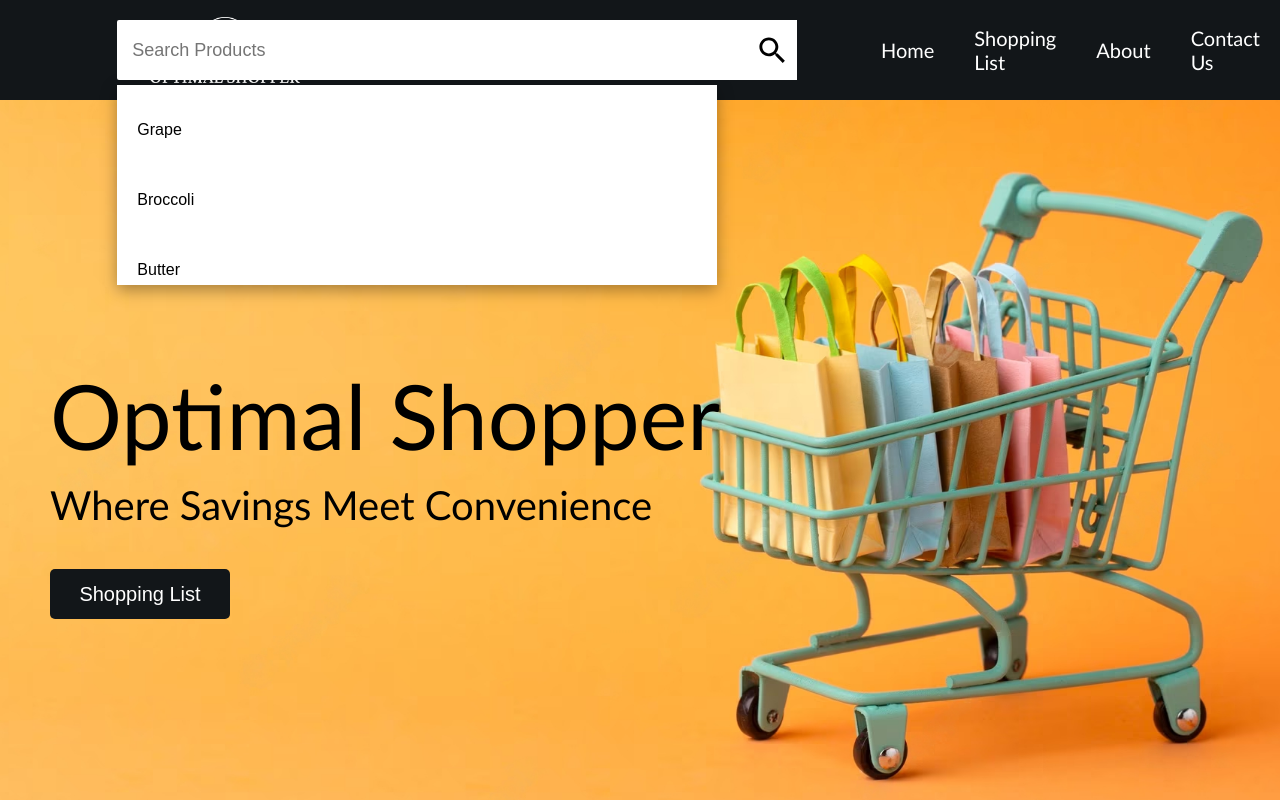
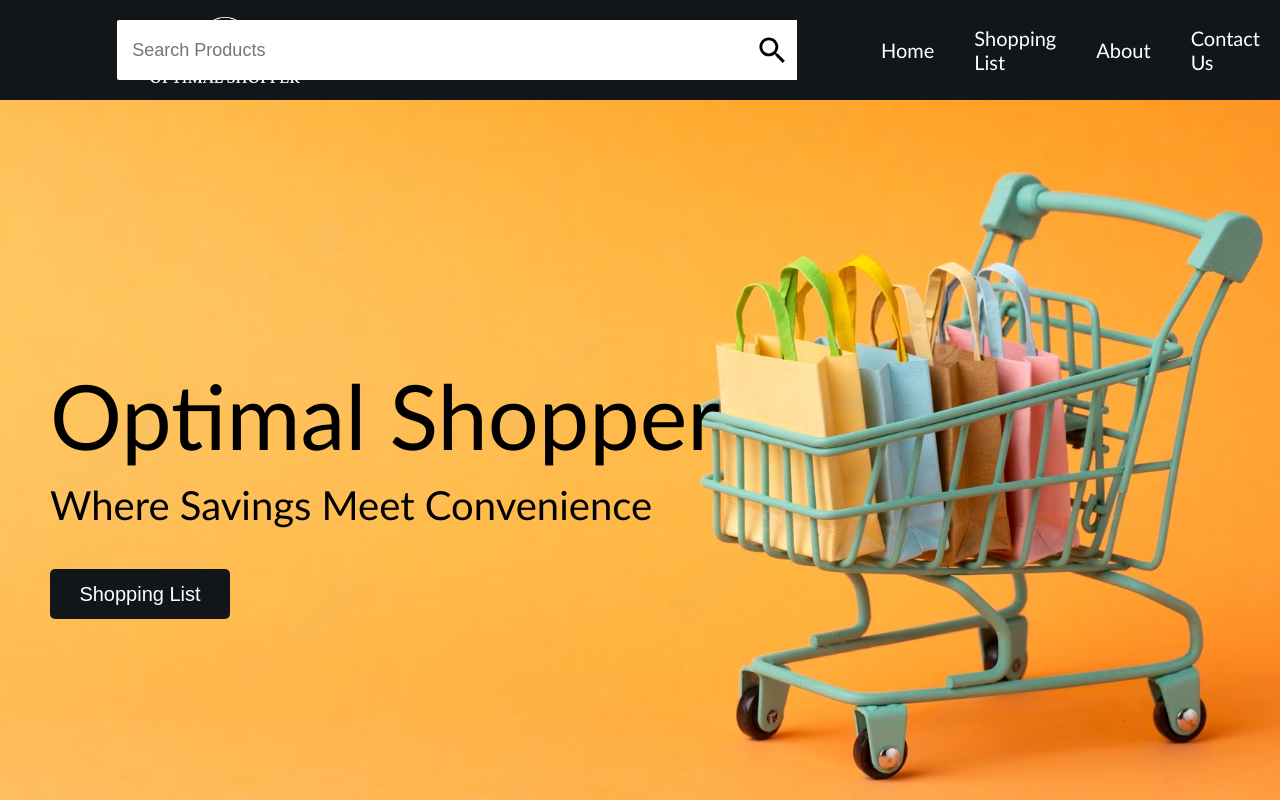
Before and after one commit to Dudemario/GroceryWebApp, a React (Create React App) app in the folder grocery_webapp/: page / in a window 1280 px wide. Shown: the top 800 px of the page. Built offline with nearby package versions, Linux system fonts and the light colour scheme.

Commit message:
minor fixes

```diff
--- a/grocery_webapp/src/components/SearchBar.js
+++ b/grocery_webapp/src/components/SearchBar.js
@@ -11,15 +11,7 @@ function SearchBar({placeholder, data}) {
             <SearchIcon />
         </div>
       </div>
-      <div className="dataResult">
-        {data.map((value, key) => {
-          return  (
-            <a className="dataItem" href={value.link} target="_blank">
-            {" "}
-            {value.title} </a>
-        );
-        })}
-      </div>
+
     </div>
   )
 }
```
